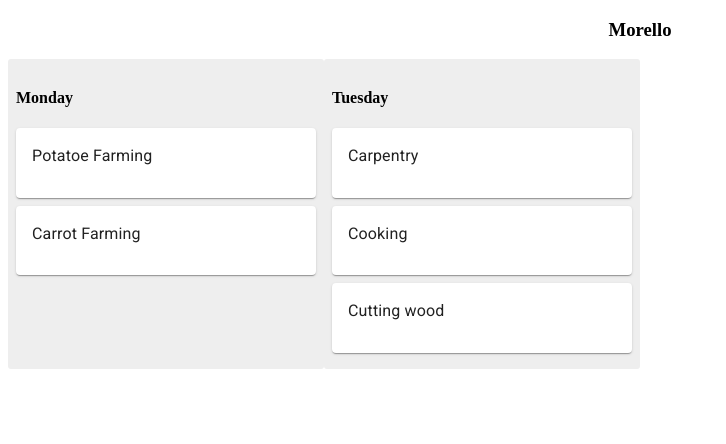
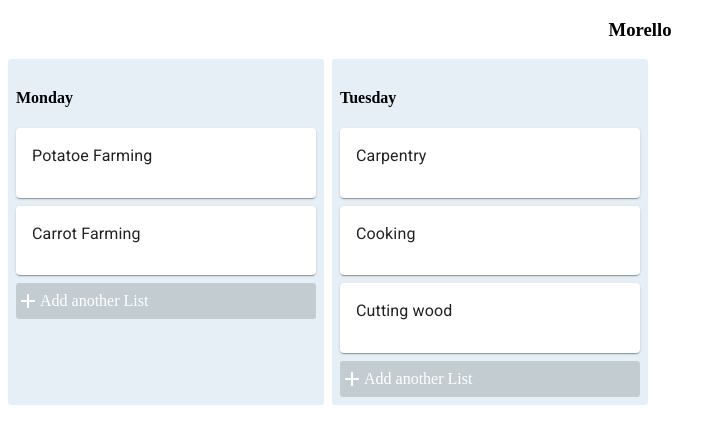
Before and after one commit to Magicianred/morello, a React (Create React App) app: page / in a window 1280 px wide. Shown: the top 444 px of the page, without its empty margins (0-726 px from the left). Built offline with nearby package versions, Linux system fonts and the light colour scheme.

Commit message:
styles card && list button

```diff
--- a/src/components/App.js
+++ b/src/components/App.js
@@ -1,12 +1,13 @@
 import React, { Component } from 'react';
 import TrelloList from './TrelloList';
 import { connect } from 'react-redux';
+import TrelloActionButton from './TrelloActionButton';
 
 class App extends Component {
   render() {
     const { lists } = this.props;
     return (
-      <div className="App" >
+      <div style={styles.appContainer} >
         <h3 style={styles.header} >Morello</h3>
         <div style={styles.listContainer}>
           {
@@ -19,6 +20,8 @@ class App extends Component {
                 />)
             })
           }
+          {/* <TrelloActionButton /> */}
+
         </div>
 
       </div>
@@ -27,6 +30,9 @@ class App extends Component {
 }
 
 const styles = {
+  appContainer: {
+    backGroundColor: "#3C9EDE"
+  },
   header: {
     textAlign: "center"
   },
--- /dev/null
+++ b/src/components/TrelloActionButton.js
@@ -0,0 +1,44 @@
+import React, { Component } from 'react'
+import Icon from '@material-ui/core/Icon'
+
+class TrelloActionButton extends Component {
+    renderActionButton = () => {
+        const { list } = this.props;
+        const buttonText = list ? 'Add another List' : 'Add another card';
+        const buttonTextColor = list ? 'white' : 'inherit';
+        const buttonTextOpacity = list ? 1 : 0.5;
+        const buttonTextBackground = list ? 'rgba(0,0,0,0.15)' : 'inherit';
+
+        return (
+            <div
+                style={{
+                    ...styles.openForButtonGrop,
+                    opacity: buttonTextOpacity,
+                    color: buttonTextColor,
+                    backgroundColor: buttonTextBackground
+                }}
+            >
+                <Icon>add</Icon>
+                <p>{buttonText}</p>
+            </div>
+        )
+    }
+    render() {
+        return this.renderActionButton();
+    }
+}
+
+const styles = {
+    openForButtonGrop: {
+        display: 'flex',
+        alignItems: 'center',
+        cursor: 'pointer',
+        borderRadius: 3,
+        height: 36,
+        width: 'inherit',
+        paddinLeft: 10
+    }
+}
+
+
+export default TrelloActionButton;
--- a/src/components/TrelloCard.js
+++ b/src/components/TrelloCard.js
@@ -1,4 +1,4 @@
-import React, { Component } from 'react'
+import React from 'react'
 import Card from '@material-ui/core/Card'
 import Typography from '@material-ui/core/Typography';
 import CardContent from '@material-ui/core/CardContent';
@@ -18,7 +18,8 @@ const TrelloCard = ({ skill }) => {
 
 const styles = {
     cardContainer: {
-        marginBottom: 8
+        marginBottom: 8,
+        backgroundColor: '#FFFFFF'
     }
 }
 export default TrelloCard;
--- a/src/components/TrelloList.js
+++ b/src/components/TrelloList.js
@@ -1,5 +1,6 @@
-import React, { Component } from 'react'
+import React from 'react'
 import TrelloCard from './TrelloCard'
+import TrelloActionButton from './TrelloActionButton'
 
 const TrelloList = ({ title, cards }) => {
     return (
@@ -12,17 +13,18 @@ const TrelloList = ({ title, cards }) => {
                     )
                 })
             }
-
+            < TrelloActionButton list />
         </div>
     )
 }
 
 const styles = {
     container: {
-        backgroundColor: '#eee',
+        backgroundColor: '#E5EFF5',
         borderRadius: 3,
         width: 300,
-        padding: 8
+        padding: 8,
+        marginRight: 8
     }
 }
 
```
